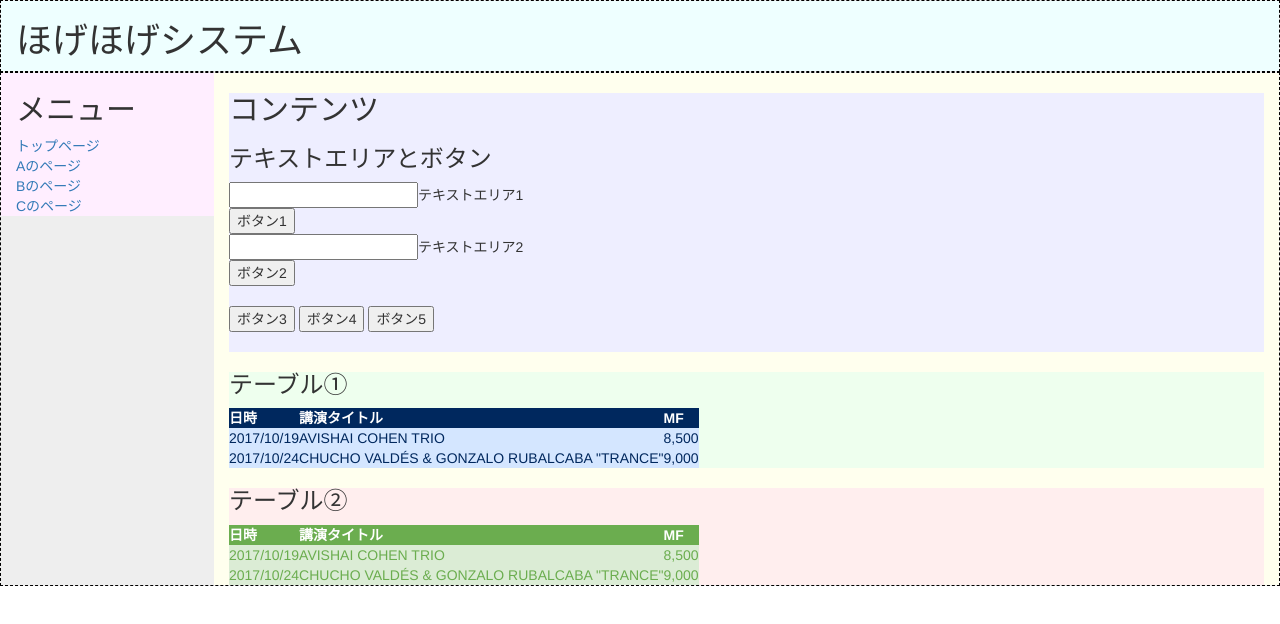
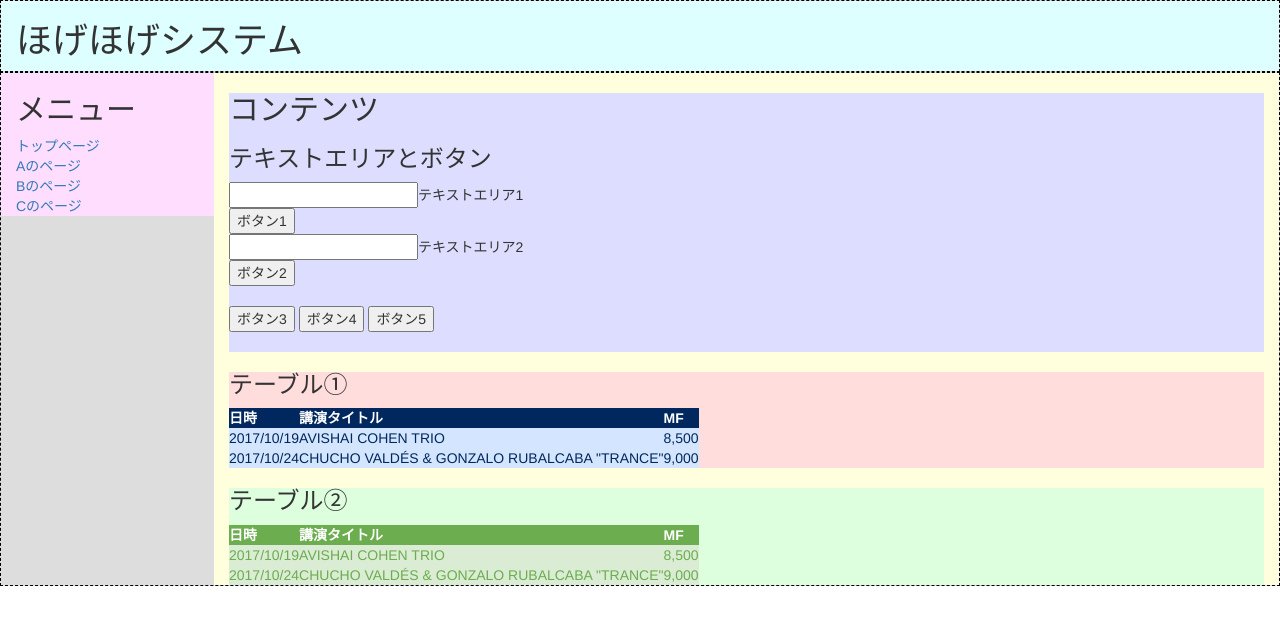
Before and after one commit to yuki-imada/sample-prj, a website: page index.html in a window 1280 px wide. Drawn offline with nearby package versions, Linux system fonts and the light colour scheme.

Commit message:
背景色をもう少しはっきりとさせた

```diff
--- a/styleDev.css
+++ b/styleDev.css
@@ -3,13 +3,13 @@
 /*デバッグ・勉強用に要素に色をつけるためのCSS*/
 
 /*div要素に背景色を塗る*/
-#wrapper { background-color: #eeeeee; }
-#head { background-color: #eeffff; }
-#menu { background-color: #ffeeff; }
-#contents { background-color: #ffffee; }
-#contents #input_area {background-color: #eeeeff; }
-#contents #table01 { background-color: #eeffee; }
-#contents #table02 { background-color: #ffeeee; }
+#wrapper { background-color: #dddddd; }
+#head { background-color: #ddffff; }
+#menu { background-color: #ffddff; }
+#contents { background-color: #ffffdd; }
+#contents #input_area {background-color: #ddddff; }
+#contents #table01 { background-color: #ffdddd; }
+#contents #table02 { background-color: #ddffdd; }
 
 /*Bootstrapのrowを点線で括る*/
 .row { border: dashed 1px #000000; }
```
